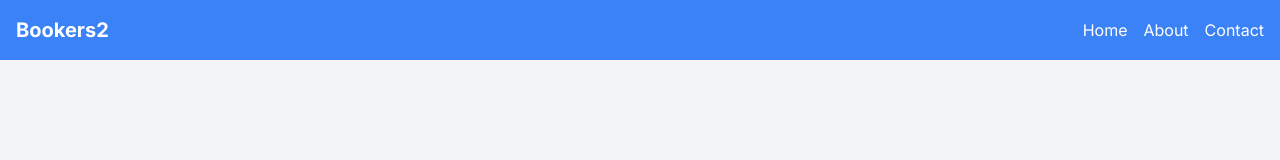
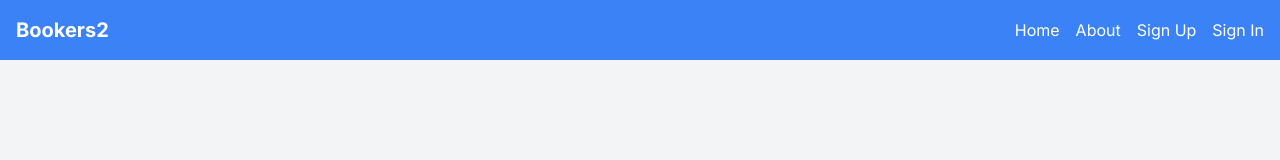
Before and after one commit to j19015/Next_Go_Bookers2, a Next.js app in the folder frontend/: page /users/sign_in in a window 1280 px wide. Shown: the top 160 px of the page. Built offline with nearby package versions, Linux system fonts and the light colour scheme.

Commit message:
header Linkの記述を追加

```diff
--- a/frontend/src/components/base/Header/Header.tsx
+++ b/frontend/src/components/base/Header/Header.tsx
@@ -1,7 +1,22 @@
-// components/Header.tsx
-import React from 'react';
+//クライアントサイドのレンダリングであることを伝える
+"use client";
+
+import React,{useState,useEffect} from 'react';
+//Linkコンポーネントをimport
+import Link from 'next/link';
+//session情報を取得
+import { sessionConfirm } from '@/features/users/api/session';
 
 const Header = () => {
+
+
+  const [isLoggedIn, setIsLoggedIn] = useState(false);
+
+  useEffect(()=>{
+    const session_user=sessionConfirm()
+    session_user ? setIsLoggedIn(true): setIsLoggedIn(false);
+  },[])
+
   return (
     <header className="bg-blue-500 p-4">
       <div className="container mx-auto">
@@ -9,9 +24,60 @@ const Header = () => {
           <h1 className="text-white text-xl font-bold">Bookers2</h1>
           <nav>
             <ul className="flex space-x-4 text-white">
-              <li>Home</li>
-              <li>About</li>
-              <li>Contact</li>
+              {/* セッションがある場合 */}
+              {isLoggedIn ? (
+                <>
+                  <li>
+                    <Link href="/">
+                      Home
+                    </Link>
+                  </li>
+                  <li>
+                    <Link href="/about">
+                      About
+                    </Link>
+                  </li>
+                  <li>
+                    <Link href="/books">
+                      Books
+                    </Link>
+                  </li>
+                  <li>
+                    <Link href="/users">
+                      Users
+                    </Link>
+                  </li>
+                  <li>
+                    <Link href="/users/sign_out">
+                      Sign Out
+                    </Link>
+                  </li>
+                </>
+              ) : (
+                // セッションがない場合
+                <>
+                  <li>
+                    <Link href="/">
+                      Home
+                    </Link>
+                  </li>
+                  <li>
+                    <Link href="/about">
+                      About
+                    </Link>
+                  </li>
+                  <li>
+                    <Link href="/users/sign_up">
+                      Sign Up
+                    </Link>
+                  </li>
+                  <li>
+                    <Link href="/users/sign_in">
+                      Sign In
+                    </Link>
+                  </li>
+                </>
+              )}
             </ul>
           </nav>
         </div>
```
